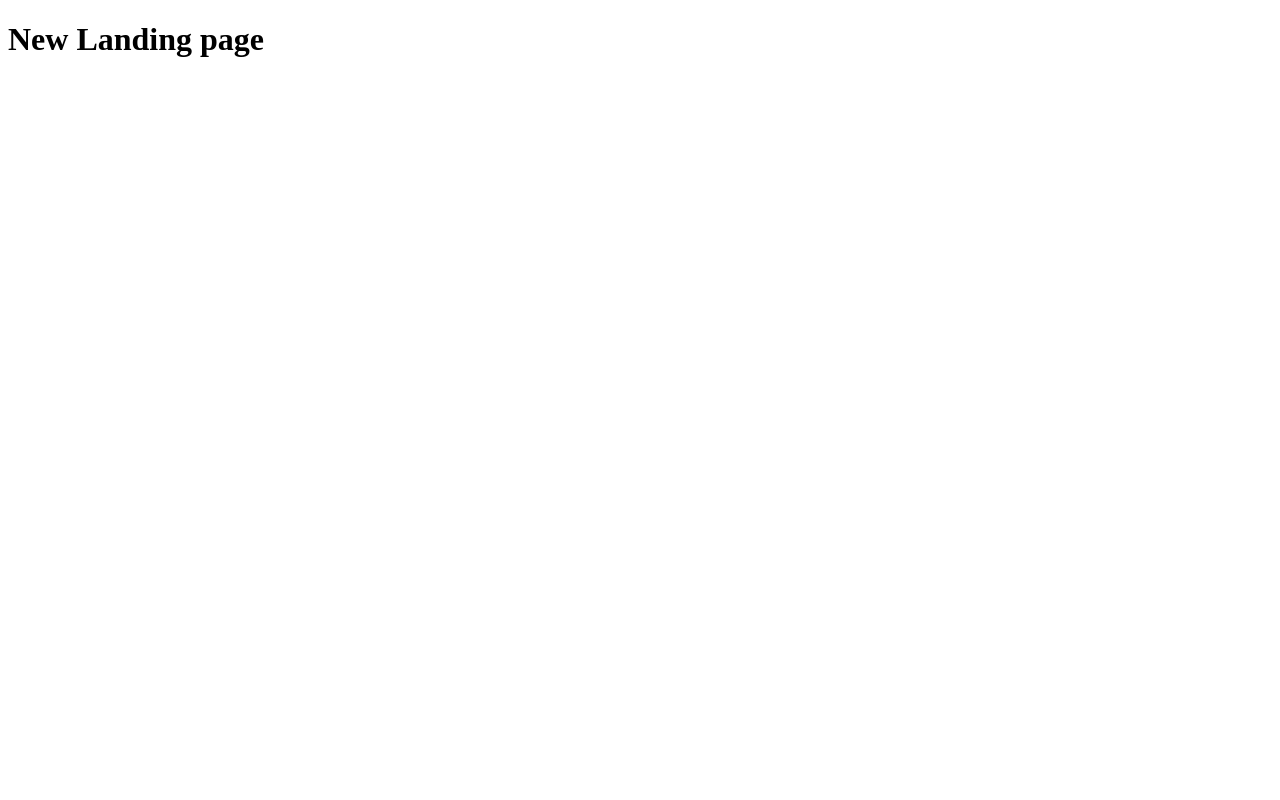
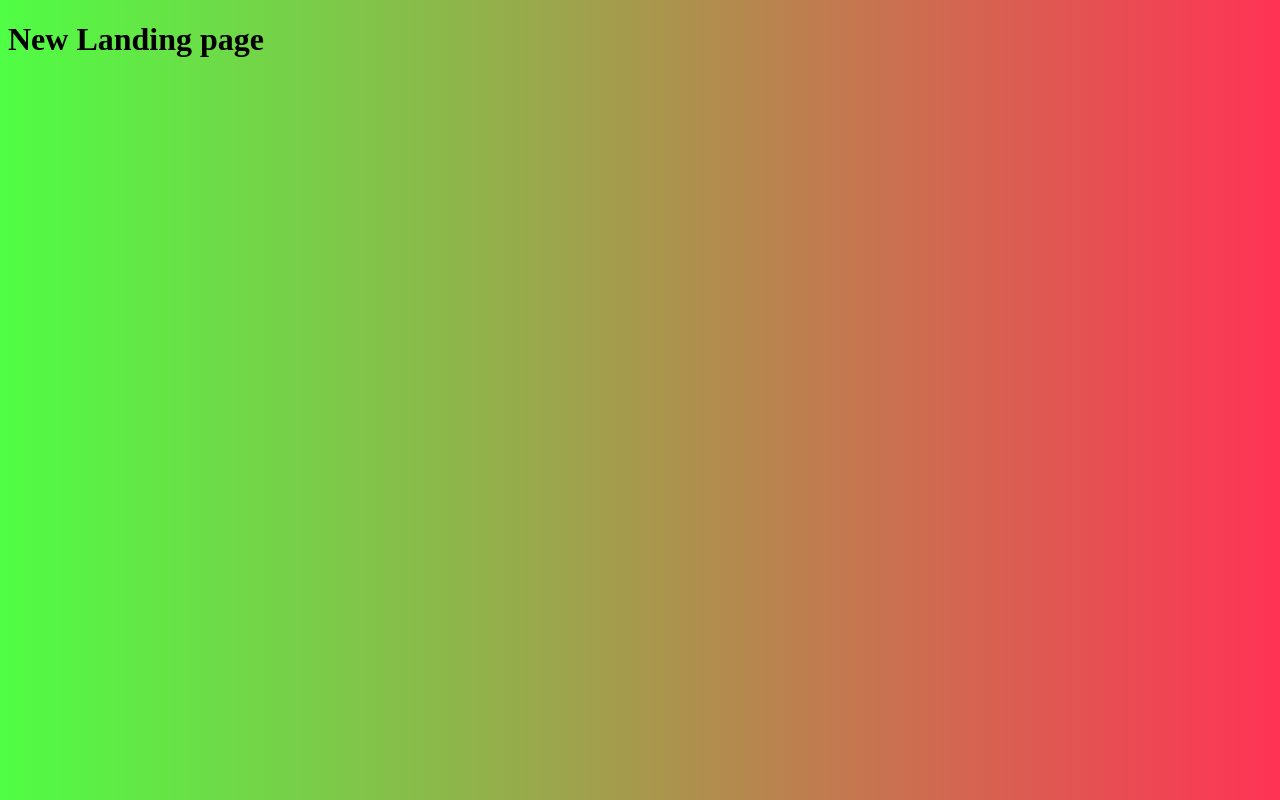
Before and after one commit to vijith03102005/vijithkumar-website, a plain HTML site: page game-controller.html in a window 1280 px wide. Drawn offline with Linux system fonts and the light colour scheme.

Commit message:
tow file modified

```diff
--- a/game-controller.html
+++ b/game-controller.html
@@ -4,6 +4,11 @@
     <meta charset="UTF-8">
     <meta name="viewport" content="width=device-width, initial-scale=1.0">
     <title>Document</title>
+    <style>
+        body {
+            background: linear-gradient(to right, #4ffe44, #f35)
+        }
+    </style>
 </head>
 <body>
     <h1>New Landing page</h1>
```
Also changed, not shown: index.html (+1 -1 lines).
